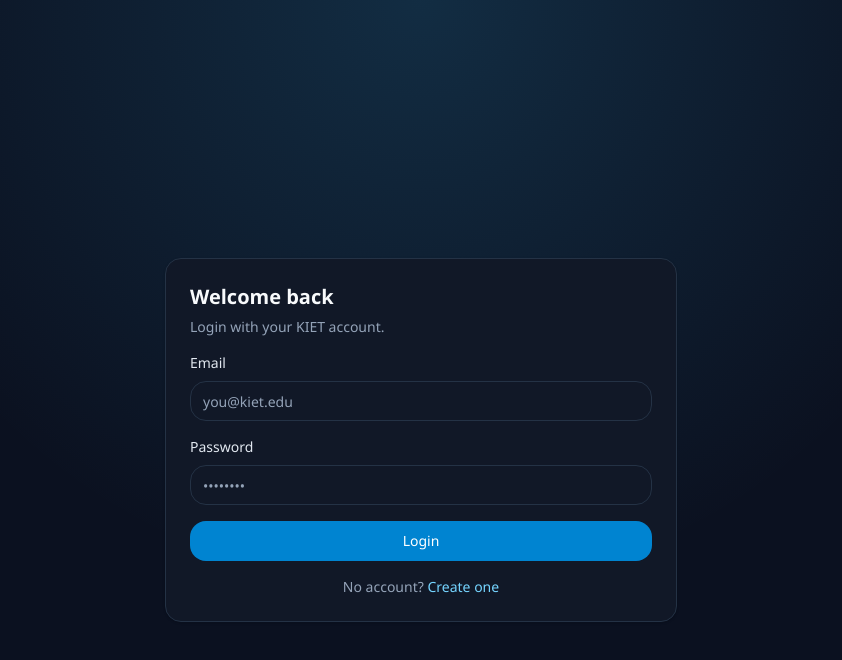
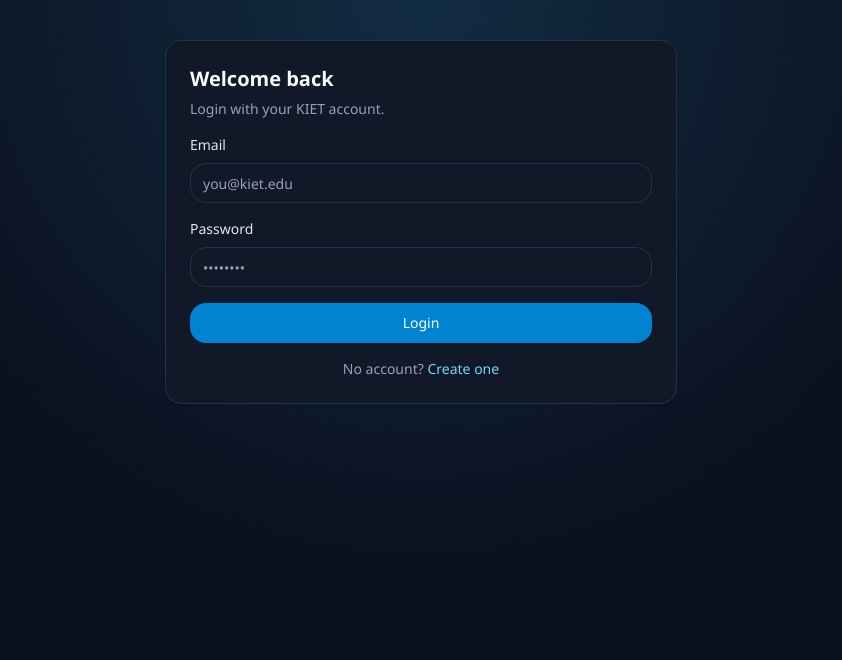
Before and after one commit to Vishal34sd/Rate-My-Proff, a React (Vite) app in the folder client/: page /login in a window 1280 px wide. Shown: the top 660 px of the page, without its empty margins (219-1061 px from the left). Built offline with nearby package versions, Linux system fonts and the light colour scheme.

Commit message:
updated login page

```diff
--- a/client/src/pages/LoginPage.jsx
+++ b/client/src/pages/LoginPage.jsx
@@ -31,6 +31,7 @@
 
     setLoading(true)
     try {
+      // Backend: POST /api/auth/login
       const response = await axios.post('http://localhost:8080/api/auth/login', {
         email: email.trim(),
         password,
@@ -44,6 +45,7 @@
 
       setToken(token)
 
+      // Role-based redirect
       const role = getRole()
       if (role === 'admin') {
         navigate('/admin/dashboard', { replace: true })
@@ -55,6 +57,7 @@
         return
       }
 
+      // Fallback: if a protected page sent them here
       if (from) {
         navigate(from, { replace: true })
       } else {
@@ -68,22 +71,19 @@
   }
 
   return (
-    <div className="min-h-screen flex items-center justify-center px-4">
     <motion.div
       initial={{ opacity: 0, y: 14 }}
       animate={{ opacity: 1, y: 0 }}
       transition={{ duration: 0.45, ease: 'easeOut' }}
-        className="w-full max-w-lg"
+      className="mx-auto w-full max-w-lg"
     >
       <Card>
         <CardHeader>
           <CardTitle>Welcome back</CardTitle>
           <CardDescription>Login with your KIET account.</CardDescription>
         </CardHeader>
-
         <CardContent>
           <form onSubmit={handleSubmit} className="space-y-4">
-
             <div>
               <Label htmlFor="email" className="mb-2 block">
                 Email
@@ -132,11 +132,9 @@
                 Create one
               </button>
             </p>
-
           </form>
         </CardContent>
       </Card>
     </motion.div>
-    </div>
   )
 }
```
Lines whose indentation alone changed are shown as unchanged.
